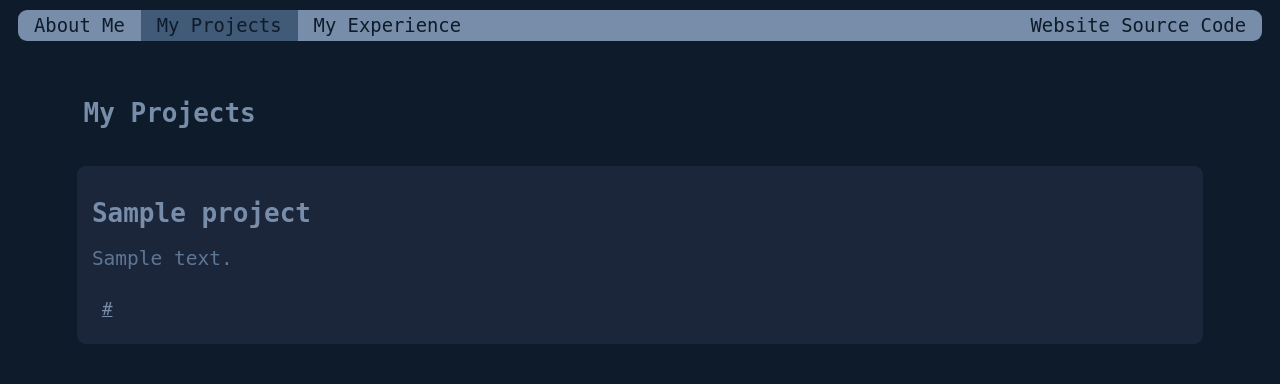
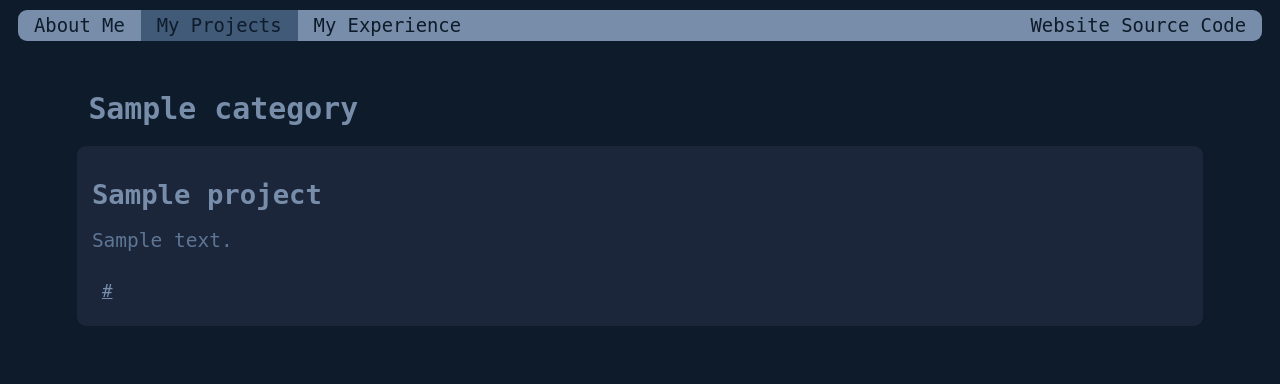
Before and after one commit to ottop/ottop_website, a Django app: template base/templates/base/projects.html in a window 1280 px wide. Shown: the top 384 px of the page. Run offline with Django 4.2, Linux system fonts and the light colour scheme; tables that the repository leaves empty hold one stand-in row (values such as "Sample post"); the template is opened without the code that fills it: values that come from a table or form of the project are taken from there, most other values are stand-ins (such as "Sample title", 1, 10 or a date in 2020).

Commit message:
Categorized projects and experience.

```diff
--- a/base/admin.py
+++ b/base/admin.py
@@ -1,12 +1,15 @@
 from django.contrib import admin
 
-from .models import Project, ProjectLink, StuffLink, ContactLink, InfoText, ProfileInfo, Experience
+from .models import Project, ProjectLink,ProjectCategory, StuffLink, ContactLink, InfoText, ProfileInfo, Experience, ExperienceCategory,SourceLink
 
 
 admin.site.register(Project)
 admin.site.register(ProjectLink)
+admin.site.register(ProjectCategory)
 admin.site.register(StuffLink)
 admin.site.register(ContactLink)
 admin.site.register(InfoText)
 admin.site.register(ProfileInfo)
 admin.site.register(Experience)
+admin.site.register(ExperienceCategory)
+admin.site.register(SourceLink)
--- a/base/models.py
+++ b/base/models.py
@@ -1,13 +1,21 @@
 from django.db import models
 
+class ProjectCategory(models.Model):
+    category = models.CharField(max_length=200)
+    sort_id = models.CharField(max_length=3)
+    def __str__(self):
+        return self.category
+
 class Project(models.Model):
+    projecttype = models.ForeignKey(ProjectCategory, on_delete=models.CASCADE,related_name="projecttypes",blank=True,null=True)
     project_name = models.CharField(max_length=200)
     description = models.TextField()
+    sort_id = models.CharField(max_length=3)
     def __str__(self):
         return self.project_name
 
 class ProjectLink(models.Model):
-    project = models.ForeignKey(Project, on_delete=models.CASCADE,related_name="projects")
+    project = models.ForeignKey(Project, on_delete=models.CASCADE,related_name="projects",blank=True,null=True)
     project_link = models.CharField(max_length=200)
     link_text = models.CharField(max_length=200)
     def __str__(self):
@@ -38,8 +46,14 @@ class ProfileInfo(models.Model):
     def __str__(self):
         return self.name
 
+class ExperienceCategory(models.Model):
+    category = models.CharField(max_length=200)
+    sort_id = models.CharField(max_length=3)
+    def __str__(self):
+        return self.category
+
 class Experience(models.Model):
-    exptype = models.CharField(max_length=200,choices=[("Full-Time","Full-Time"),("Part-Time","Part-Time"),("Volunteer","Volunteer")])
+    exptype = models.ForeignKey(ExperienceCategory, on_delete=models.CASCADE,related_name="experiencetypes",blank=True,null=True)
     title = models.CharField(max_length=200)
     company = models.CharField(max_length=200)
     startdate = models.DateField()
@@ -51,3 +65,8 @@ class Experience(models.Model):
         return  self.enddate.strftime("%B %Y")
     def __str__(self):
         return (self.title + " - " + self.company)
+
+class SourceLink(models.Model):
+    link = models.CharField(max_length=200)
+    def __str__(self):
+        return self.link
--- a/base/static/base/style.css
+++ b/base/static/base/style.css
@@ -10,7 +10,9 @@ h1  {
   font-family:monospace;
     color: var(--color4);
     margin-left:2%;
+    margin-bottom: 1.75%;
     width: 100%;
+    font-size: 2.3em;
 }
 
 p {
@@ -21,6 +23,8 @@ p {
 
 .itemname {
   margin-left:0%;
+  margin-bottom: 0%;
+  font-size:2.1em;
 }
 
 .profilepic {
@@ -66,7 +70,7 @@ pre {
 .box {
   margin:1%;
   margin-top:15px;
-  margin-bottom:0;
+  margin-bottom:0px;
 
   max-width:100%;
   vertical-align: top;
--- a/base/templates/base/index.html
+++ b/base/templates/base/index.html
@@ -15,7 +15,7 @@
     <li><a class="active" href="">About Me</a></li>
     <li><a href="/projects">My Projects</a></li>
     <li><a href="/experience">My Experience</a></li>
-    <li class = "right"><a href="https://codeberg.org/ottoptj/ottop_website" target="_blank" rel="noopener noreferrer">Website Source Code</a></li>
+    <li class = "right"><a href={{sourcelink}} target="_blank" rel="noopener noreferrer">Website Source Code</a></li>
 </ul>
 
 <div class="row disp">
--- a/base/templates/base/projects.html
+++ b/base/templates/base/projects.html
@@ -15,17 +15,19 @@
     <li><a href="/">About Me</a></li>
     <li><a class="active" href="/projects">My Projects</a></li>
     <li><a href="/experience">My Experience</a></li>
-    <li class = "right"><a href="https://codeberg.org/ottoptj/ottop_website" target="_blank" rel="noopener noreferrer">Website Source Code</a></li>
+    <li class = "right"><a href={{sourcelink}} target="_blank" rel="noopener noreferrer">Website Source Code</a></li>
 </ul>
 
 <div class="row disp">
-<div class = "content">
-    <h1>My Projects</h1>
+<div class = "content" style="margin-top: 0%;">
 
-    <ul>
+    <ul style="margin-top: 0%;">
+    {% for category, projects in projectdictionary.items %}
+    <li style="margin-bottom: 2%;">
+        <h1>{{category}}</h1>
+        <ul style="padding:0px">
         {% for project in projects %}
-
-        <li>
+        <li">
             <div class = "box">
                 <h1 class="itemname">{{project.project_name}}</h1>
 
@@ -47,6 +49,9 @@
         {% endfor %}
 
       </ul>
+    </li>
+    {% endfor %}
+    </ul>
 
 </div>
 </div>
--- a/ottopsite/settings.py
+++ b/ottopsite/settings.py
@@ -24,7 +24,7 @@ BASE_DIR = Path(__file__).resolve().parent.parent
 SECRET_KEY = os.environ["SECRET_KEY"]
 
 # SECURITY WARNING: don't run with debug turned on in production!
-DEBUG = False
+DEBUG = True
 
 ALLOWED_HOSTS = [".ottop.eu","127.0.0.1","129.151.196.240"]
 
--- a/ottopsite/urls.py
+++ b/ottopsite/urls.py
@@ -5,7 +5,7 @@ from django.contrib.auth.models import User
 from django_otp.plugins.otp_totp.models import TOTPDevice
 from django_otp.plugins.otp_totp.admin import TOTPDeviceAdmin
 
-from base.models import Project, ProjectLink, StuffLink, ContactLink, InfoText, ProfileInfo, Experience
+from base.models import Project, ProjectLink, ProjectCategory, StuffLink, ContactLink, InfoText, ProfileInfo, Experience,ExperienceCategory,SourceLink
 
 class OTPAdmin(OTPAdminSite):
     pass
@@ -21,6 +21,9 @@ admin_site.register(ContactLink)
 admin_site.register(InfoText)
 admin_site.register(ProfileInfo)
 admin_site.register(Experience)
+admin_site.register(ExperienceCategory)
+admin_site.register(ProjectCategory)
+admin_site.register(SourceLink)
 
 urlpatterns = [
     path('admin/', admin_site.urls),
```
Also changed, not shown: base/templates/base/experiences.html (+10 -10 lines), base/views.py (+22 -5 lines), base/migrations/0024_experiencecategory.py (added), base/migrations/0025_experience_category_alter_projectlink_project.py (added), base/migrations/0026_remove_experience_exptype.py (added), base/migrations/0027_rename_category_experience_exptype.py (added), base/migrations/0028_project_sort_id.py (added), base/migrations/0029_experiencecategory_sort_id.py (added), base/migrations/0030_alter_experiencecategory_sort_id.py (added), base/migrations/0031_projectcategory_project_projecttype.py (added), base/migrations/0032_sourcelink.py (added).
